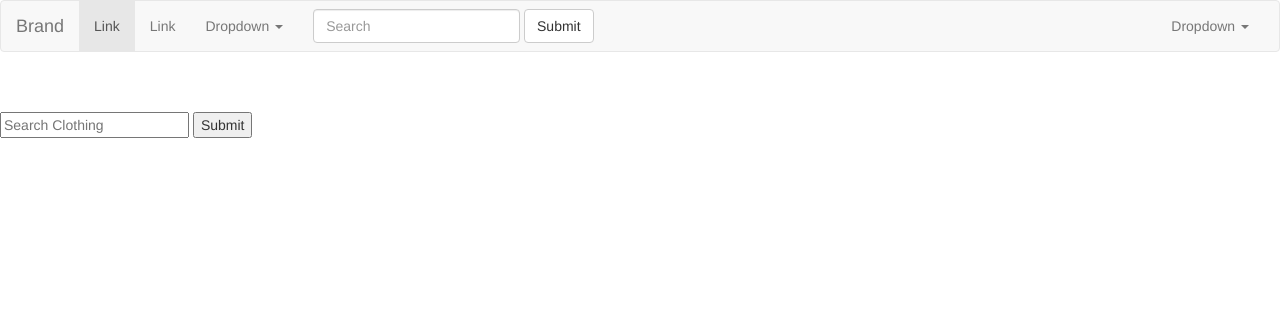
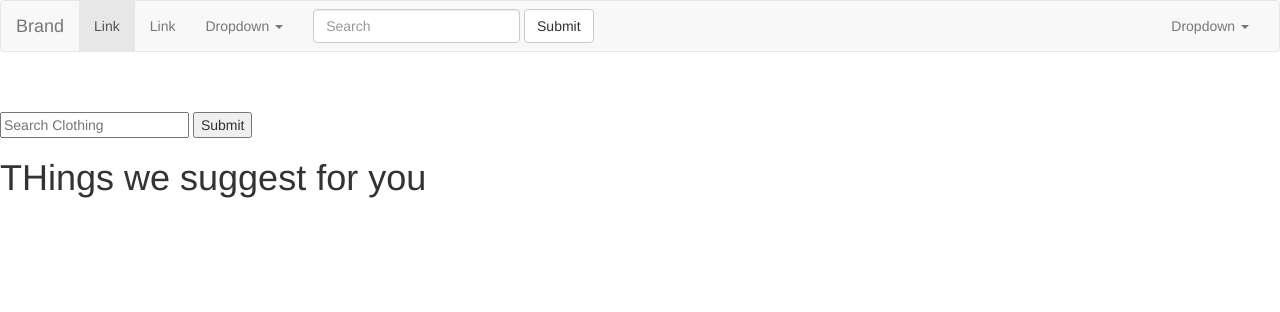
Before and after one commit to rsoderlind/HackBright-Project, a Flask app: page / in a window 1280 px wide. Shown: the top 312 px of the page. Run offline with Flask 2, Linux system fonts and the light colour scheme; some libraries are stand-ins or nearby versions.

Commit message:
WIP: Finished MVP

```diff
--- a/server.py
+++ b/server.py
@@ -32,7 +32,21 @@ def search_data():
         new_results.append({"id": result.product_id, "name": result.name})
     #result = Product.query.filter(Product.name.contains(search_term)).first()
     print new_results
-    return jsonify(new_results)
+
+    prev_liked = db.session.query(Product).join(User_Product).filter(User_Product.search_term==search_term).all()
+
+    prev_liked_ids = [product.product_id for product in prev_liked]
+
+    other_products = db.session.query(Product).filter(Product.name.like('%' + search_term + '%'),
+                    ~ Product.product_id.in_(prev_liked_ids)).all()
+
+    other_results = []
+    for product in other_products[:10]:
+        other_results.append({"id": product.product_id, "name": product.name})
+
+    final_results = {'other_results': other_results, 'new_results': new_results}
+
+    return jsonify(final_results)
 
 
 @app.route('/register', methods=['GET'])
@@ -45,15 +59,15 @@ def register_form():
 def display_products():
     """Display Products Searched For in Database."""
 
+
+
     user_id = session['user_id']
-
-    #suggestions = User_Product.query.filter(User_Product.product_id==Product.product_id)
 
     saved_searches = User_Product.query.filter_by(user_id=user_id).all()
 
     name = db.session.query(User.name).filter(User.customer_id==user_id).first()[0]
 
-    return render_template("display.html", saved_searches=saved_searches, name=name, suggestions=suggestions)
+    return render_template("display.html", saved_searches=saved_searches, name=name)
 
 
 
--- a/templates/index.html
+++ b/templates/index.html
@@ -9,12 +9,23 @@ $('#submitBtn').on('click', function(evt){
     var searchTerm = $('#the-basics').val();
     $.get('/searchData?the-basics=' + searchTerm, function(results){
       $('#results').html("");
-      for (result of results){
+      for (result of results['new_results']){
         var result_div = "<div>" + result.name + "<form action='/save' method='post'><input name='product_id' type='hidden' value="+ result.id +"><input type='submit' value='Save Search Results'><input type='hidden' name='search_term' id='search_term' value='" + searchTerm + "'></form></div>";
         $('#results').append(result_div);
       }
+
+      $('#suggestions').html("");
+      for(result of results['other_results']){
+           var result_div = "<div>" + result.name + "<form action='/save' method='post'><input name='product_id' type='hidden' value="+ result.id +"><input type='submit' value='Save Search Results'><input type='hidden' name='search_term' id='search_term' value='" + searchTerm + "'></form></div>";
+        $('#suggestions').append(result_div);
+
+      }
+
+
     });
 });
+
+
 });
 </script>
 <br><br>
@@ -28,5 +39,9 @@ $('#submitBtn').on('click', function(evt){
 <div id="results"></div>
 </form>
 
+<h1>THings we suggest for you</h1>
+<div id="suggestions">
+
+</div>
 
 {% endblock %}
```
